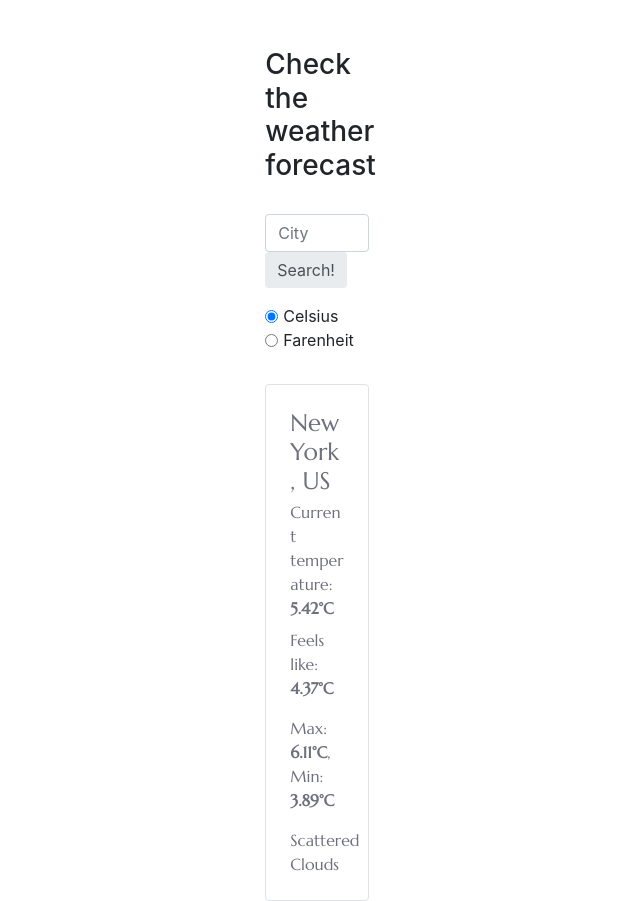
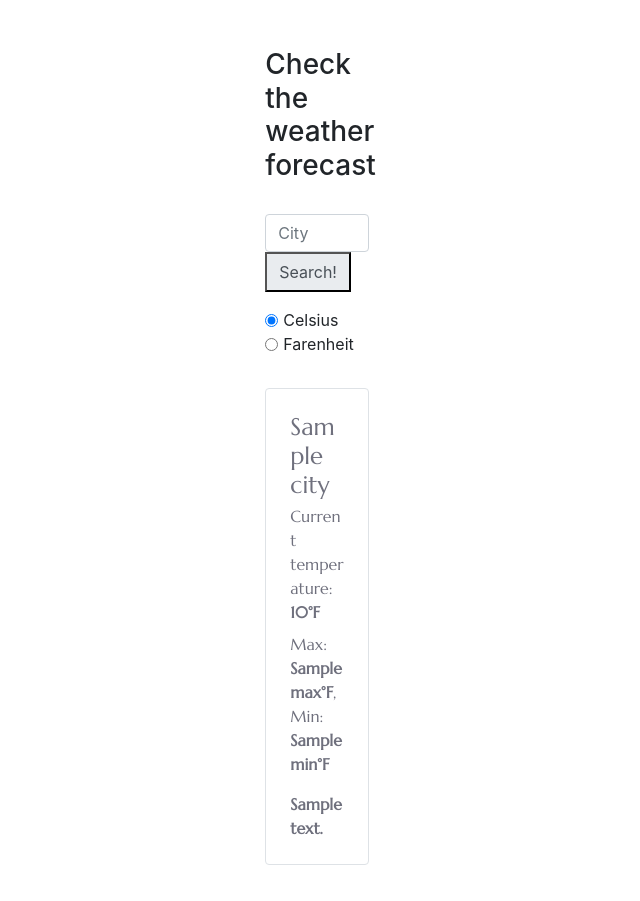
Before and after one commit to freedompraise/SkyCast, a Django app: template src/templates/src/home-view.html in a window 1280 px wide. Shown: the whole page, without its empty margins (323-963 px from the left). After the commit the page ends 865 px from the top, so only its background shows below. Run offline with Django 4.2, Linux system fonts and the light colour scheme; tables that the repository leaves empty hold one stand-in row (values such as "Sample post"); the template is opened without the code that fills it: values that come from a table or form of the project are taken from there, most other values are stand-ins (such as "Sample title", 1, 10 or a date in 2020).

Commit message:
commit retry 001

```diff
--- a/src/templates/src/home-view.html
+++ b/src/templates/src/home-view.html
@@ -10,17 +10,18 @@
         <div class="col-md-8 col-lg-6 col-xl-4">
 
           <h3 class="mb-4 pb-2 fw-normal">Check the weather forecast</h3>
-
+            <form method="POST" action="">
+                {% csrf_token %}
           <div class="input-group rounded mb-3">
-            <input type="search" class="form-control rounded" placeholder="City" aria-label="Search"
+            <input type="search" class="form-control rounded" placeholder="City" name="city" aria-label="Search"
               aria-describedby="search-addon" />
-            <a href="#!" type="button">
+            <button type="submit">
               <span class="input-group-text border-0 fw-bold" id="search-addon">
                 Search!
               </span>
-            </a>
+            </button>
           </div>
-
+            </form>
           <div class="mb-4 pb-2">
             <div class="form-check form-check-inline">
               <input class="form-check-input" type="radio" name="inlineRadioOptions" id="inlineRadio1"
@@ -38,13 +39,12 @@
           <div class="card shadow-0 border">
             <div class="card-body p-4">
 
-              <h4 class="mb-1 sfw-normal">New York, US</h4>
-              <p class="mb-2">Current temperature: <strong>5.42°C</strong></p>
-              <p>Feels like: <strong>4.37°C</strong></p>
-              <p>Max: <strong>6.11°C</strong>, Min: <strong>3.89°C</strong></p>
+              <h4 class="mb-1 sfw-normal">{{city}}</h4>
+              <p class="mb-2">Current temperature: <strong>{{temperature}}°F</strong></p>
+              <p>Max: <strong>{{max}}°F</strong>, Min: <strong>{{min}}°F</strong></p>
 
               <div class="d-flex flex-row align-items-center">
-                <p class="mb-0 me-4">Scattered Clouds</p>
+                <strong class="mb-0 me-4">{{description}}</strong>
                 <i class="fas fa-cloud fa-3x" style="color: #eee;"></i>
               </div>
 
```
